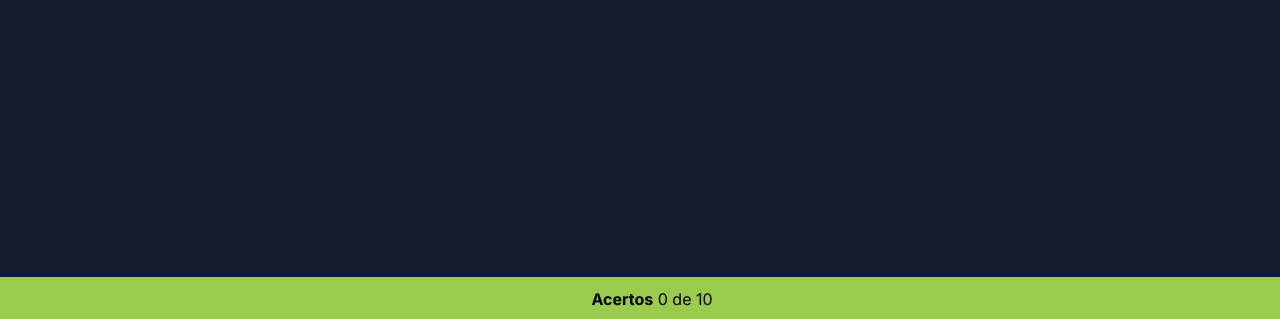
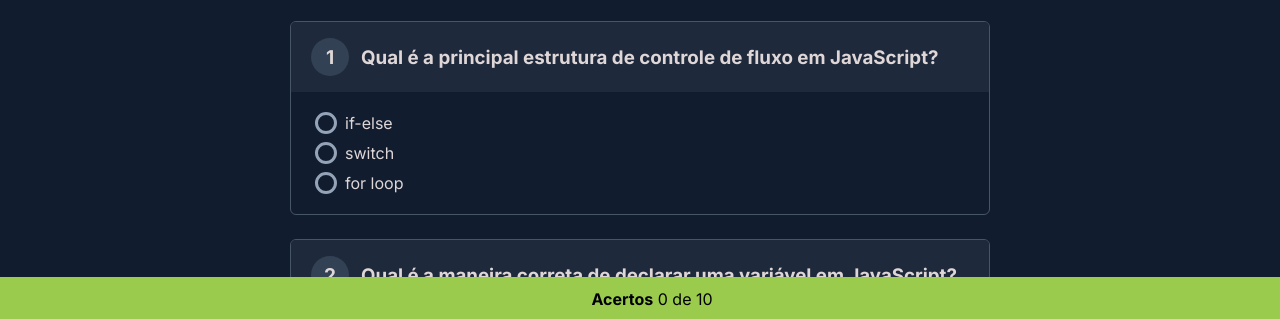
Before and after one commit to gabicabeza/nlw-experts, a plain HTML site: page index.html in a window 1280 px wide. Shown: the part 479-798 px from the top of the page. Drawn offline with Linux system fonts and the light colour scheme.

Commit message:
código final

```diff
--- a/index.html
+++ b/index.html
@@ -37,6 +37,6 @@
         </div>
 
         </main>
-        <script src=".index.js"></script>
+        <script src="./index.js"></script>
     </body>
 </html>
```
